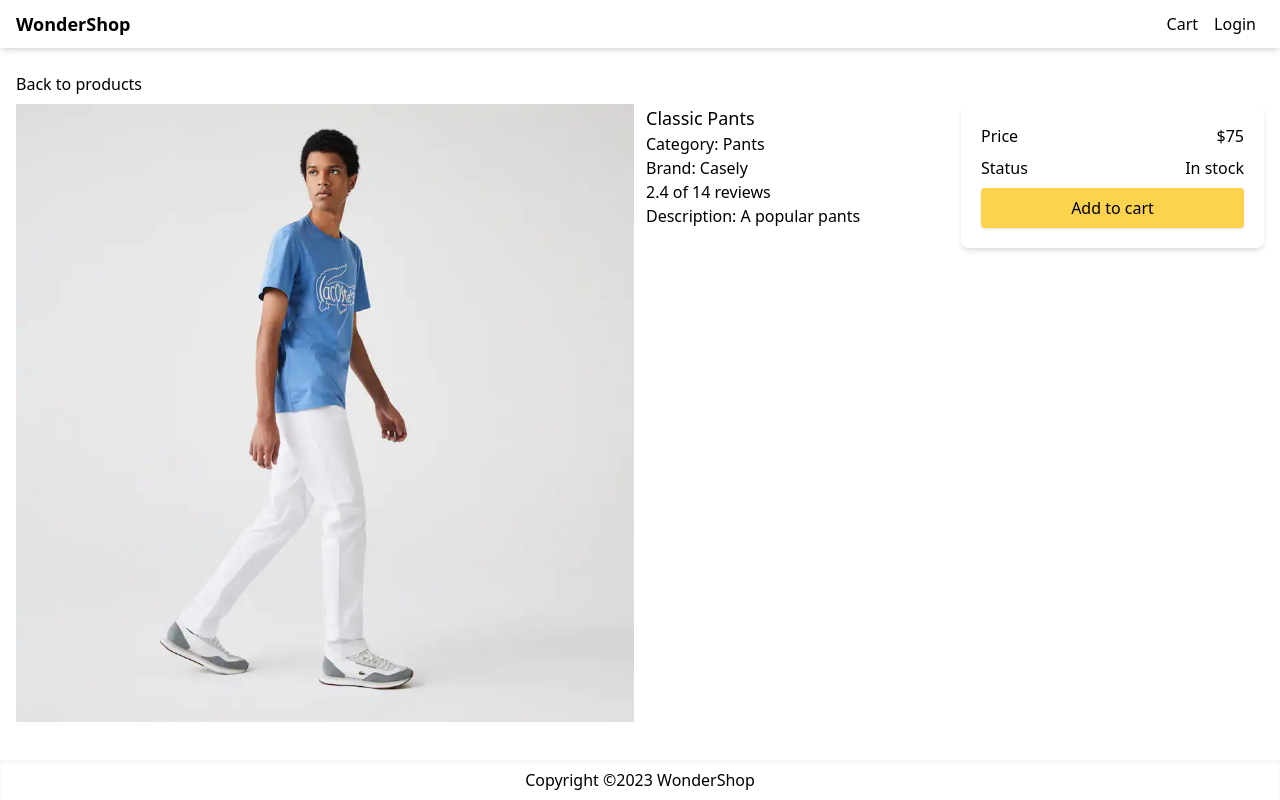
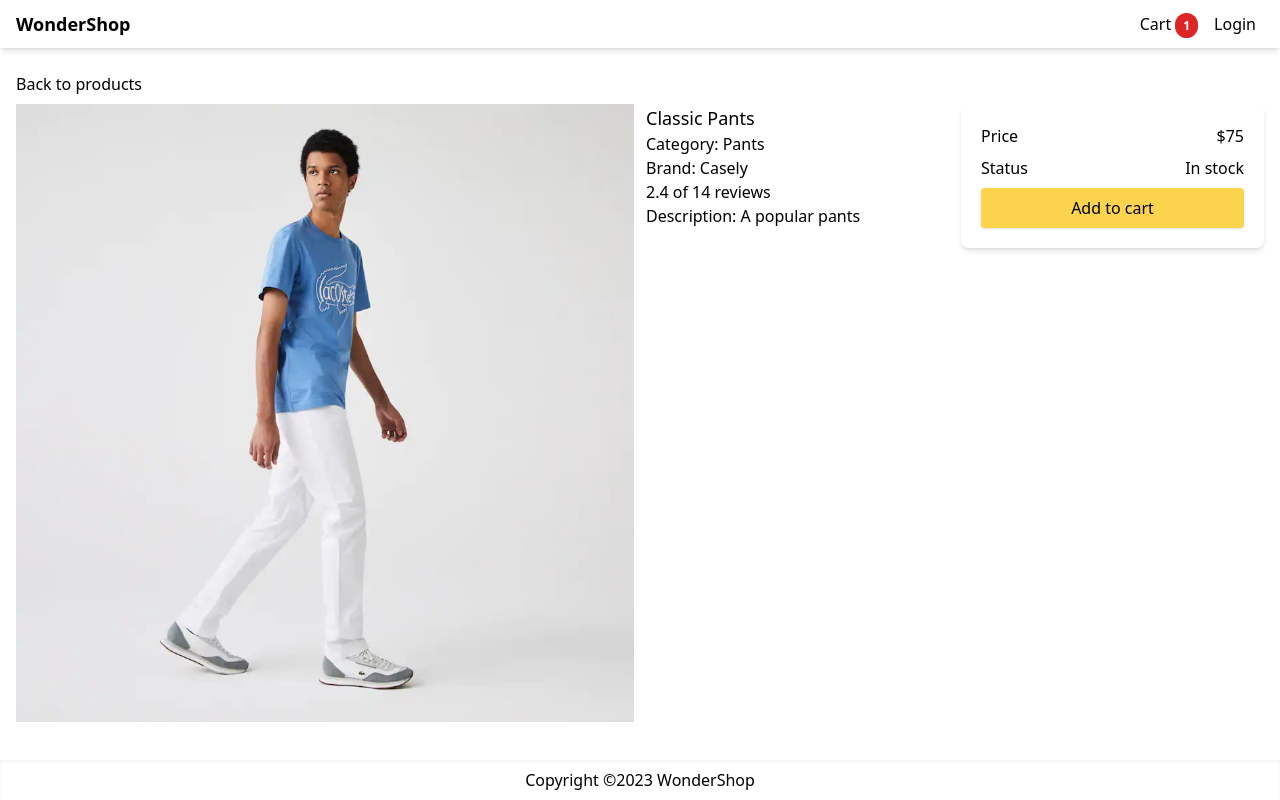
Before and after one commit to aamon40/wondershop, a Next.js app: page /product/classic-pants in a window 1280 px wide. Both pictures are taken after a click on the button "Add to cart". Built offline with nearby package versions, Linux system fonts and the light colour scheme.

Commit message:
Add cart functionality

```diff
--- a/components/Layout.js
+++ b/components/Layout.js
@@ -1,6 +1,10 @@
+import { Store } from "@/utils/Store";
 import Head from "next/head";
 import Link from "next/link";
+import { useContext } from "react";
 export default function Layout({ title, children }) {
+  const { state, dispatch } = useContext(Store);
+  const { cart } = state;
   return (
     <>
       <Head>
@@ -18,6 +22,11 @@ export default function Layout({ title, children }) {
             <div>
               <Link href="/cart" className="p-2">
                 Cart
+                {cart.cartItems.length > 0 && (
+                  <span className="ml-1 rounded-full bg-red-600 px-2 py-1 text-xs font-bold text-white">
+                    {cart.cartItems.reduce((a, c) => a + c.quantity, 0)}
+                  </span>
+                )}
               </Link>
               <Link href="/login" className="p-2">
                 Login
--- a/pages/_app.js
+++ b/pages/_app.js
@@ -1,5 +1,10 @@
-import '@/styles/globals.css'
+import "@/styles/globals.css";
+import { StoreProvider } from "@/utils/Store";
 
 export default function App({ Component, pageProps }) {
-  return <Component {...pageProps} />
+  return (
+    <StoreProvider>
+      <Component {...pageProps} />
+    </StoreProvider>
+  );
 }
--- a/pages/product/[slug].js
+++ b/pages/product/[slug].js
@@ -1,16 +1,32 @@
 import Layout from "@/components/Layout";
 import data from "@/utils/data";
+import { Store } from "@/utils/Store";
 import Image from "next/image";
 import Link from "next/link";
 import { useRouter } from "next/router";
+import { useContext } from "react";
 
 const ProductScreen = () => {
+  const { state, dispatch } = useContext(Store);
+
   const { query } = useRouter();
   const { slug } = query;
   const product = data.products.find((x) => x.slug === slug);
   if (!product) {
     return <div>Product Not Found</div>;
   }
+
+  const addToCartHandler = () => {
+    const existItem = state.cart.cartItems.find((x) => x.slug === product.slug);
+    const quantity = existItem ? existItem.quantity + 1 : 1;
+
+    if (product.countInStock < quantity) {
+      alert("Sorry, This product is out of stock");
+      return;
+    }
+
+    dispatch({ type: "CART_ADD_ITEM", payload: { ...product, quantity } });
+  };
 
   return (
     <Layout title={product.name}>
@@ -49,7 +65,12 @@ const ProductScreen = () => {
               <div>Status</div>
               <div>{product.countInStock > 0 ? "In stock" : "Unavailable"}</div>
             </div>
-            <button className="primary-button w-full">Add to cart</button>
+            <button
+              className="primary-button w-full"
+              onClick={addToCartHandler}
+            >
+              Add to cart
+            </button>
           </div>
         </div>
       </div>
--- /dev/null
+++ b/utils/Store.js
@@ -0,0 +1,31 @@
+import { createContext, useReducer } from "react";
+
+export const Store = createContext();
+const initialState = {
+  cart: { cartItems: [] },
+};
+
+function reducer(state, action) {
+  switch (action.type) {
+    case "CART_ADD_ITEM": {
+      const newItem = action.payload;
+      const existItem = state.cart.cartItems.find(
+        (item) => item.slug === newItem.slug
+      );
+      const cartItems = existItem
+        ? state.cart.cartItems.map((item) =>
+            item.name === existItem.name ? newItem : item
+          )
+        : [...state.cart.cartItems, newItem];
+      return { ...state, cart: { ...state.cart, cartItems } };
+    }
+    default:
+      return state;
+  }
+}
+
+export function StoreProvider({ children }) {
+  const [state, dispatch] = useReducer(reducer, initialState);
+  const value = { state, dispatch };
+  return <Store.Provider value={value}>{children}</Store.Provider>;
+}
```
Also changed, not shown: .eslintrc.json (deleted).
